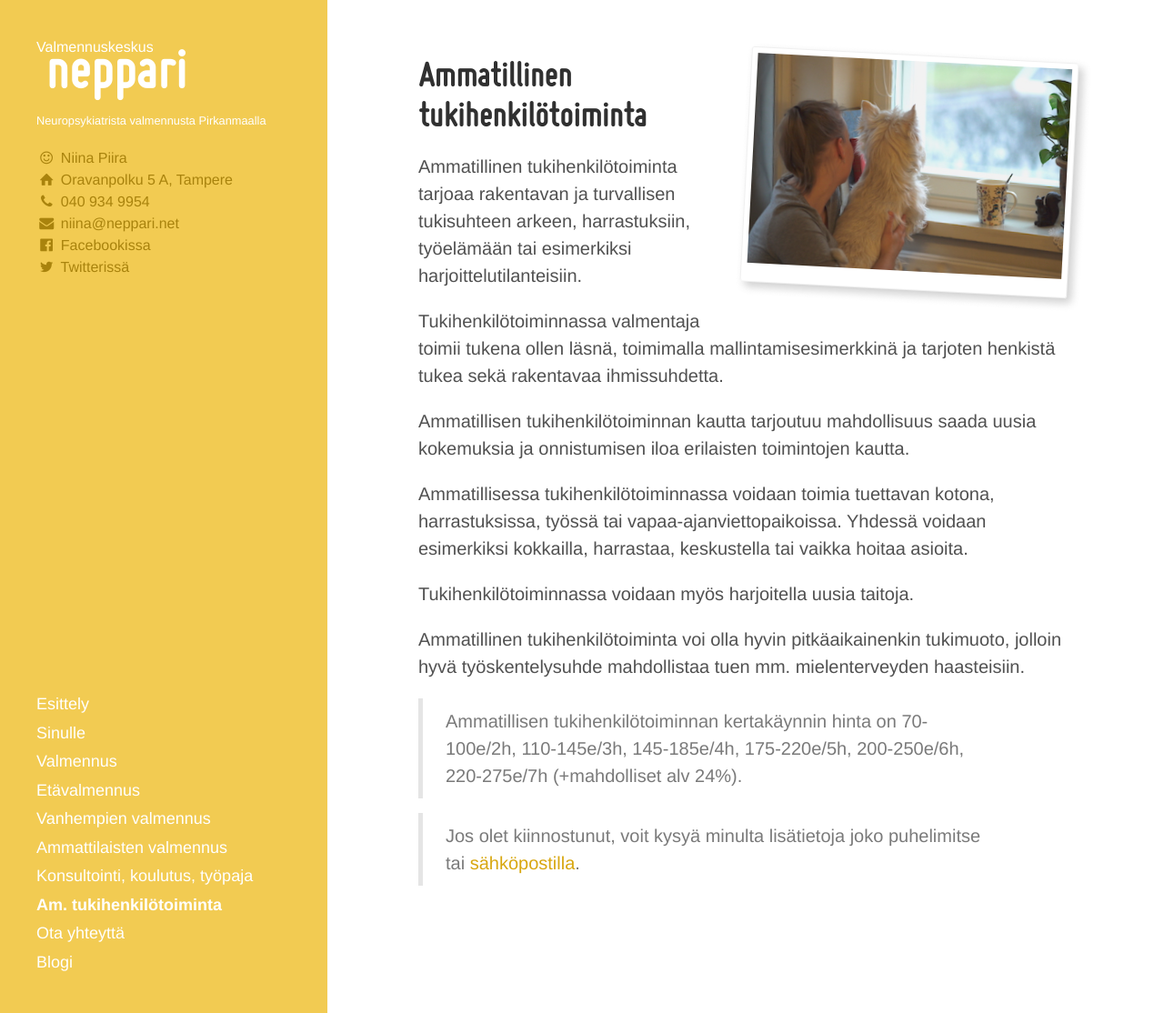
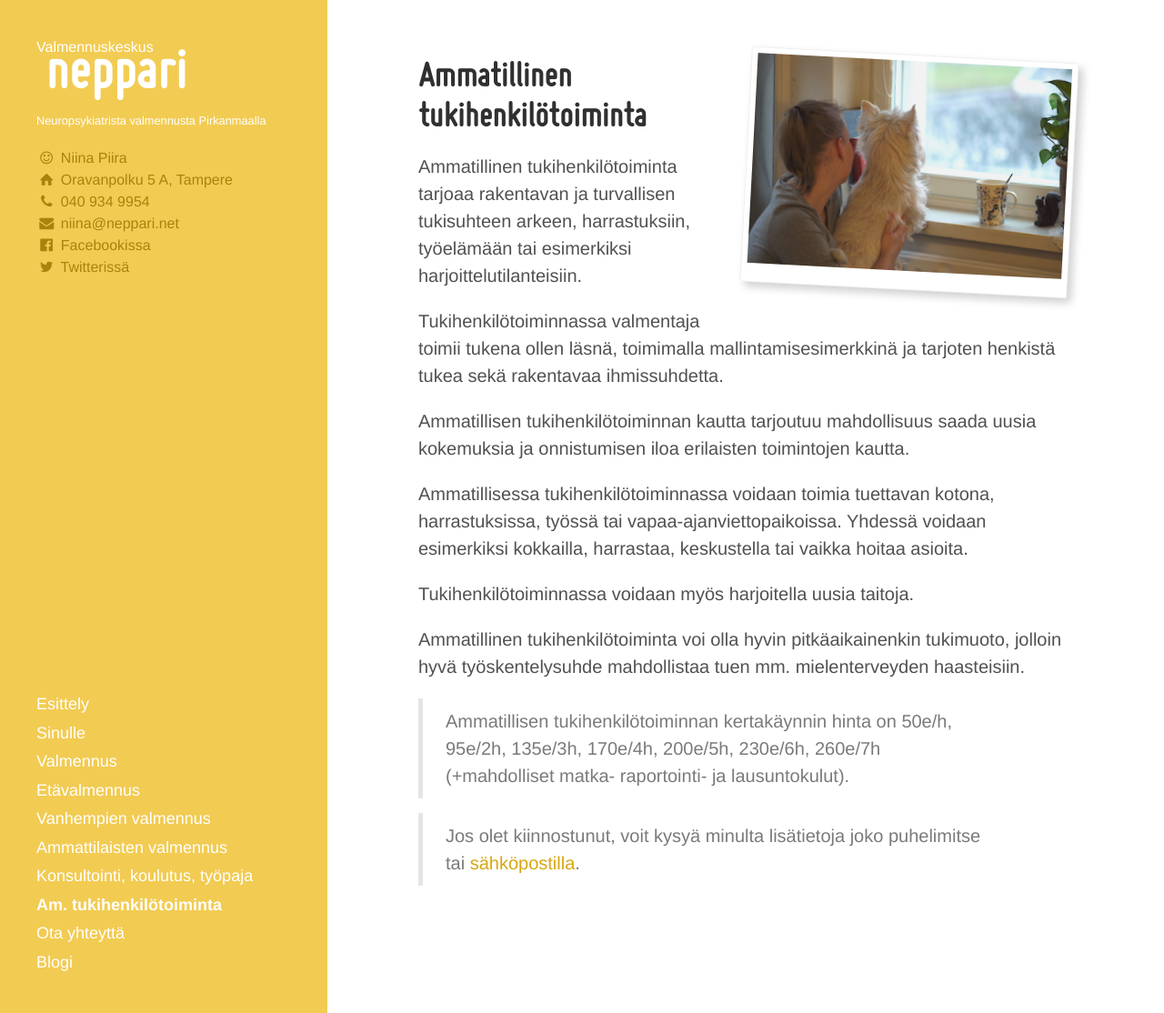
Before and after one commit to niinapiira/neppari.net, a Jekyll site: the page built from ammatillinen-tukihenkilotoiminta.md, in a window 1280 px wide and 1114 px high. Shown: the whole window at 91% size. Built offline with Jekyll 4.4.1, drawn with Linux system fonts in a browser that asks for light colours.

Commit message:
Updated ammatillinen-tukihenkilotoiminta.md

```diff
--- a/ammatillinen-tukihenkilotoiminta.md
+++ b/ammatillinen-tukihenkilotoiminta.md
@@ -30,6 +30,6 @@ Tukihenkilötoiminnassa voidaan myös harjoitella uusia taitoja.
 
 Ammatillinen tukihenkilötoiminta voi olla hyvin pitkäaikainenkin tukimuoto, jolloin hyvä työskentelysuhde mahdollistaa tuen mm. mielenterveyden haasteisiin.
 
-> Ammatillisen tukihenkilötoiminnan kertakäynnin hinta on 70-100e/2h, 110-145e/3h, 145-185e/4h, 175-220e/5h, 200-250e/6h, 220-275e/7h (+mahdolliset alv 24%).
+> Ammatillisen tukihenkilötoiminnan kertakäynnin hinta on 50e/h, 95e/2h, 135e/3h, 170e/4h, 200e/5h, 230e/6h, 260e/7h (+mahdolliset matka- raportointi- ja lausuntokulut).
 
 > Jos olet kiinnostunut, voit kysyä minulta lisätietoja joko puhelimitse tai [sähköpostilla](/ota-yhteytta).
```
